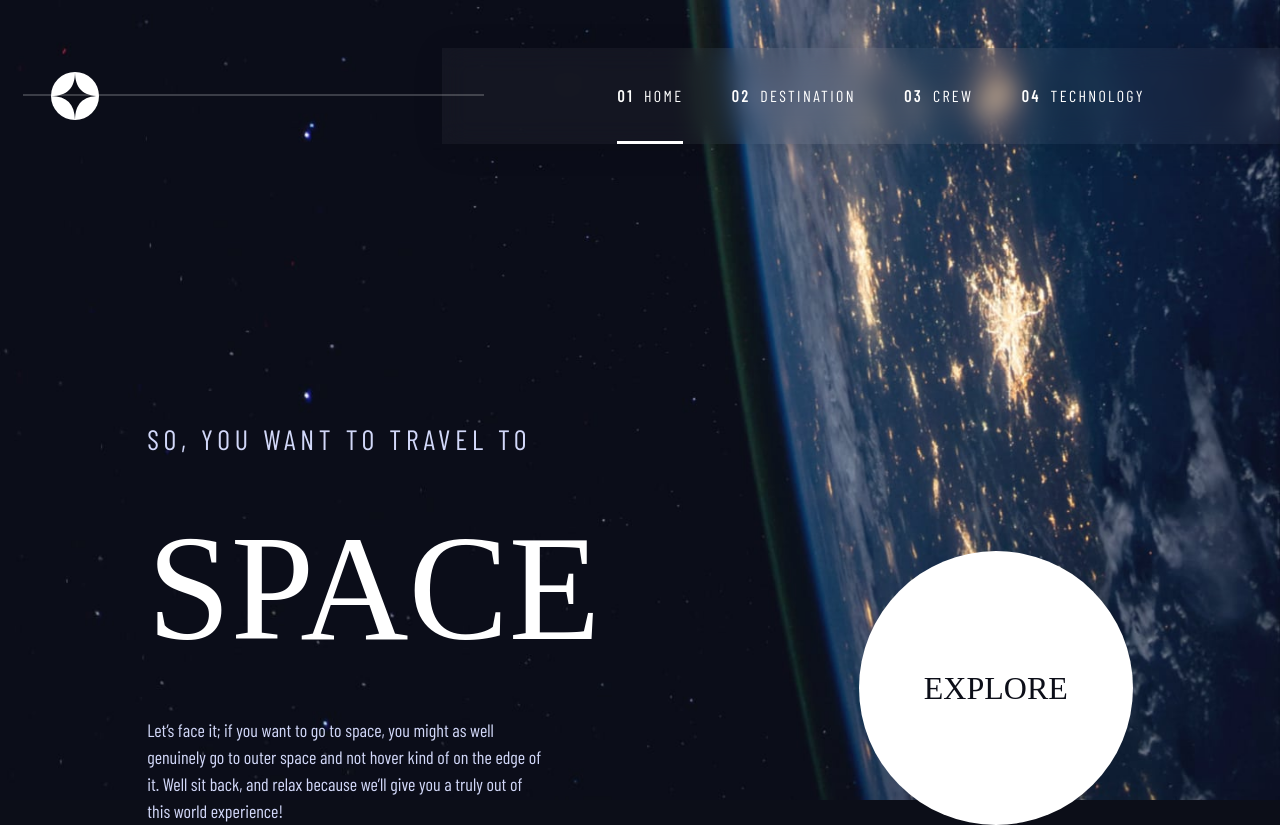
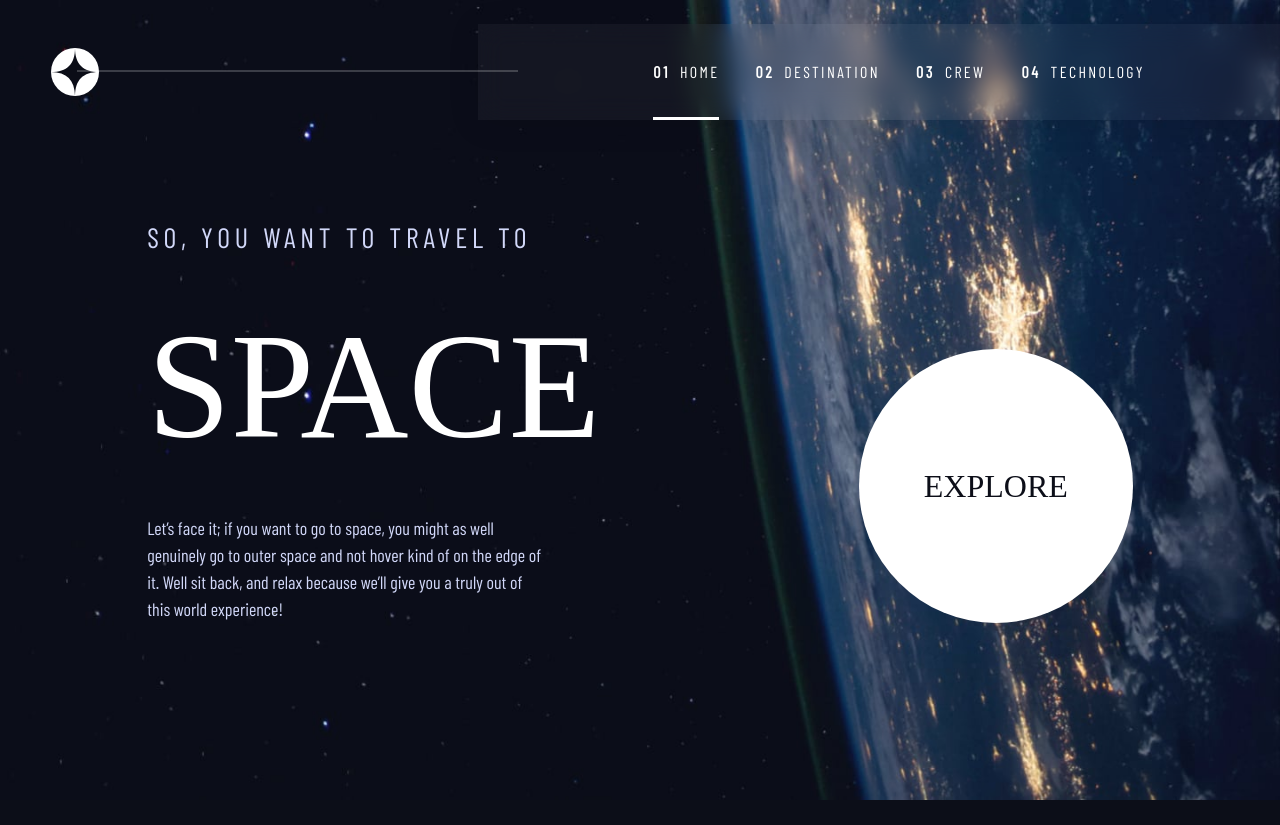
Before and after one commit to Paul-HenryN/space-tourism, a React (Vite) app: page / in a window 1280 px wide. After the commit the page ends 800 px from the top, so only its background shows below. Built offline with nearby package versions, Linux system fonts and the light colour scheme; a web font is replaced by a local one.

Commit message:
feat: home page ok

```diff
--- a/src/components/Menu.jsx
+++ b/src/components/Menu.jsx
@@ -1,12 +1,12 @@
+import MenuLink from "./MenuLink";
 import styles from "../styles/components/Menu.module.css";
-import MenuLink from "./MenuLink";
 
 export default function Menu({ className }) {
   return (
     <nav
-      className={`${styles.menu} ${className} pd-inline-md desktop-pd-inline-xxxl`}
+      className={`${styles.menu} ${className} pd-inline-md pd-inline-xl-3xl`}
     >
-      <ul className="flex col-gap-md desktop-col-gap-lg" role="menu">
+      <ul className="flex col-gap-md col-xl-gap-lg" role="menu">
         <MenuLink to="/" active>
           Home
         </MenuLink>
--- a/src/index.css
+++ b/src/index.css
@@ -8,10 +8,15 @@ body {
   text-align: center;
 }
 
-@media (min-width: 769px) {
+@media (min-width: 992px) {
   body {
     text-align: start;
   }
+}
+
+::selection {
+  background-color: hsl(var(--clr-secondary));
+  color: hsl(var(--clr-primary));
 }
 
 h1,
--- a/src/routes/Home.jsx
+++ b/src/routes/Home.jsx
@@ -7,7 +7,7 @@ export default function Home() {
       <div className={styles.bg} />
 
       <Column
-        className={`${styles.container} align-center row-gap-xxl mx-auto mg-top-sm tablet-mg-top-xxl desktop-mg-top-5xl tablet-row-gap-xxxxl desktop-flex-row desktop-align-end justify-between col-gap-md`}
+        className={`${styles.container} align-center row-gap-xxl mx-auto row-gap-sm-4xl flex-lg-row align-lg-end justify-between col-gap-md`}
       >
         <Column className="row-gap-xxs">
           <Column className="row-gap-xxs">
--- a/src/styles/pages/Home.module.css
+++ b/src/styles/pages/Home.module.css
@@ -6,12 +6,12 @@
   background-repeat: no-repeat;
   background-size: cover;
 }
-@media (min-width: 376px) {
+@media (min-width: 576px) {
   .bg {
     background-image: url("../../assets/home/background-home-tablet.jpg");
   }
 }
-@media (min-width: 1024px) {
+@media (min-width: 992px) {
   .bg {
     background-image: url("../../assets/home/background-home-desktop.jpg");
   }
@@ -19,13 +19,25 @@
 
 .container {
   width: min(87%, 28rem);
+  margin-top: var(--space-sm);
 }
-@media (min-width: 769px) {
+@media (min-width: 992px) {
   .container {
     width: 77%;
+    margin-top: 9vh;
   }
 
   .container > * {
     width: 40%;
   }
 }
+@media (min-width: 992px) and (min-height: 900px) {
+  .container {
+    margin-top: 27vh;
+  }
+}
+@media (max-width: 992px) and (min-height: 1000px) {
+  .container {
+    margin-top: 11vh;
+  }
+}
--- a/src/styles/utils.css
+++ b/src/styles/utils.css
@@ -1,16 +1,10 @@
+/* Flex */
 .flex {
   display: flex;
 }
 .flex-col {
   flex-direction: column;
 }
-
-@media (min-width: 768px) {
-  .desktop-equal-children > * {
-    max-width: 50%;
-  }
-}
-
 .justify-between {
   justify-content: space-between;
 }
@@ -23,19 +17,6 @@
 .align-end {
   align-items: end;
 }
-
-@media (min-width: 768px) {
-  .desktop-align-end {
-    align-items: end;
-  }
-}
-
-@media (min-width: 769px) {
-  .desktop-flex-row {
-    flex-direction: row;
-  }
-}
-
 .col-gap-xs {
   column-gap: var(--space-xs);
 }
@@ -54,24 +35,14 @@
 .row-gap-xxl {
   row-gap: var(--space-xxl);
 }
-@media (min-width: 1200px) {
-  .desktop-col-gap-lg {
-    column-gap: var(--space-lg);
-  }
+
+/* Margins */
+.mx-auto {
+  margin-inline: auto;
 }
-
 .mg-top-sm {
   margin-top: var(--space-sm);
 }
-@media (min-width: 376px) {
-  .tablet-mg-top-xxl {
-    margin-top: var(--space-xxl);
-  }
-  .tablet-row-gap-xxxxl {
-    row-gap: var(--space-xxxxl);
-  }
-}
-
 .mg-top-md {
   margin-top: var(--space-md);
 }
@@ -81,21 +52,8 @@
 .mg-top-xl {
   margin-top: var(--space-xl);
 }
-@media (min-width: 769px) {
-  .desktop-mg-top-md {
-    margin-top: var(--space-md);
-  }
-  .desktop-mg-top-lg {
-    margin-top: var(--space-lg);
-  }
-}
 
-@media (min-width: 769px) {
-  .desktop-mg-top-5xl {
-    margin-top: var(--space-5xl);
-  }
-}
-
+/* Paddings */
 .pd-sm {
   padding: var(--space-sm);
 }
@@ -126,8 +84,8 @@
 .pd-inline-lg {
   padding-inline: var(--space-lg);
 }
-.pd-inline-xxxl {
-  padding-inline: var(--space-xxxl);
+.pd-inline-3xl {
+  padding-inline: var(--space-3xl);
 }
 .pd-top-md {
   padding-top: var(--space-md);
@@ -135,25 +93,13 @@
 .pd-top-lg {
   padding-top: var(--space-lg);
 }
-@media (min-width: 769px) {
-  .desktop-pd-top-lg {
-    padding-top: var(--space-lg);
-  }
-}
-@media (min-width: 1200px) {
-  .desktop-pd-inline-xxxl {
-    padding-inline: var(--space-xxxl);
-  }
-}
 
+/* Background colors */
 .bg-neutral {
   background-color: hsl(var(--clr-neutral));
 }
 
-.mx-auto {
-  margin-inline: auto;
-}
-
+/* Headings */
 .heading-1 {
   font-size: var(--fs-1);
 }
@@ -164,12 +110,12 @@
   color: hsl(var(--clr-neutral));
   font-weight: 400;
 }
-
 .heading-1,
 .heading-5 {
   text-transform: uppercase;
 }
 
+/* Typography */
 .txt-upper {
   text-transform: uppercase;
 }
@@ -182,3 +128,58 @@
 .txt-fs-7 {
   font-size: var(--fs-7);
 }
+
+/* sm screen size mq (576px)*/
+@media (min-width: 576px) {
+  /* Flex */
+  .row-gap-sm-4xl {
+    row-gap: var(--space-4xl);
+  }
+
+  /* Margins */
+  .mg-top-sm-xxl {
+    margin-top: var(--space-xxl);
+  }
+}
+
+/* lg screen size mq (992px)*/
+@media (min-width: 992px) {
+  /* Flex */
+  .align-lg-end {
+    align-items: end;
+  }
+  .flex-lg-row {
+    flex-direction: row;
+  }
+
+  /* Margins */
+  .mg-top-lg-lg {
+    margin-top: var(--space-lg);
+  }
+  .mg-top-lg-5xl {
+    margin-top: var(--space-5xl);
+  }
+
+  /* Paddings */
+  .pd-top-lg-lg {
+    padding-top: var(--space-lg);
+  }
+}
+
+/* xl screen size mq (1200px)*/
+@media (min-width: 1200px) {
+  /* Flex */
+  .col-gap-xl-lg {
+    column-gap: var(--space-lg);
+  }
+
+  /* Margins */
+  .mg-top-lg-md {
+    margin-top: var(--space-md);
+  }
+
+  /* Paddings */
+  .pd-inline-xl-3xl {
+    padding-inline: var(--space-3xl);
+  }
+}
--- a/src/styles/variables.css
+++ b/src/styles/variables.css
@@ -19,19 +19,25 @@
     15vw,
     calc(var(--fs-unit) * 9.375)
   ); /*150px*/
+
   --fs-2: calc(var(--fs-unit) * 6.25); /*100px*/
+
   --fs-3: calc(var(--fs-unit) * 3.5); /*56px*/
+
   --fs-4: clamp(
     calc(var(--fs-unit) * 1.25),
     4vw,
     calc(var(--fs-unit) * 2)
   ); /*32px*/
+
   --fs-5: clamp(
     calc(var(--fs-unit) * 1),
     2.6vw,
     calc(var(--fs-unit) * 1.75)
   ); /*150px*/
+
   --fs-6: calc(var(--fs-unit) * 1); /*16px*/
+
   --fs-7: clamp(
     calc(var(--fs-unit) * 0.875),
     1.5vw,
@@ -52,7 +58,7 @@
   /* Spacing */
   --space-unit: 1rem; /*16px*/
 
-  --space-xxxs: calc(var(--space-unit) * 0.75); /*12px*/
+  --space-3xs: calc(var(--space-unit) * 0.75); /*12px*/
   --space-xxs: calc(var(--space-unit) * 1); /*16px*/
   --space-xs: calc(var(--space-unit) * 1.5); /*24px*/
   --space-sm: calc(var(--space-unit) * 1.75); /*28px*/
@@ -60,7 +66,7 @@
   --space-lg: calc(var(--space-unit) * 3); /*48px*/
   --space-xl: calc(var(--space-unit) * 3.375); /*54px*/
   --space-xxl: calc(var(--space-unit) * 5); /*80px*/
-  --space-xxxl: calc(var(--space-unit) * 8.4375); /*135px*/
-  --space-xxxxl: calc(var(--space-unit) * 9.625); /*154px*/
+  --space-3xl: calc(var(--space-unit) * 8.4375); /*135px*/
+  --space-4xl: calc(var(--space-unit) * 9.625); /*154px*/
   --space-5xl: calc(var(--space-unit) * 15.625); /*250px*/
 }
```
